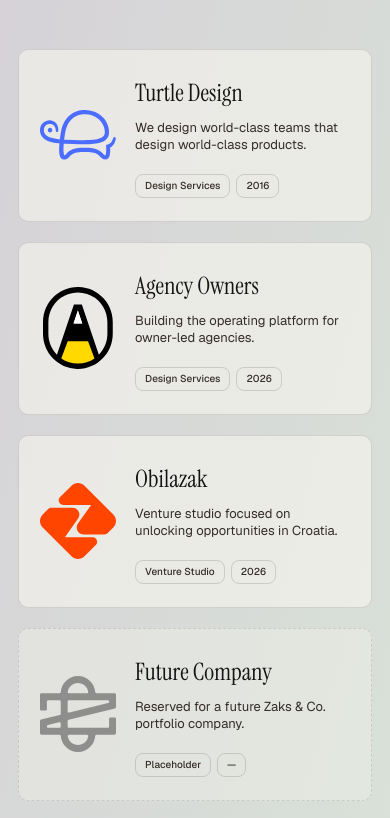
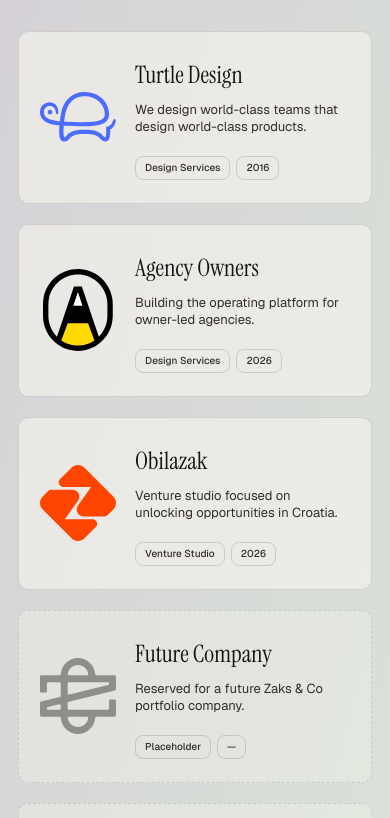
Before and after one commit to joshzak/zaks, a Next.js app: page / in a window 390 px wide. Shown: the part 466-1284 px from the top of the page. Built offline with nearby package versions, Linux system fonts and the light colour scheme.

Commit message:
Refine wordmark, placeholder copy, and mobile spacing

```diff
--- a/app/globals.css
+++ b/app/globals.css
@@ -44,7 +44,7 @@ a { color: inherit; }
   inset: 73px 0 auto;
   height: 91px;
   margin: 0;
-  color: var(--color-brand);
+  color: #2d3f42;
   font-family: var(--font-sans);
   font-size: 58px;
   font-weight: 600;
@@ -160,7 +160,7 @@ a.company-card:focus-visible { outline: 2px solid var(--color-brand); outline-of
 
 @media (max-width: 860px) {
   :root { --left-column-width: 100%; --right-column-width: 100%; --content-top: 0px; }
-  .site-shell { height: auto; min-height: 100vh; overflow: visible; padding: 42px 24px 60px; background: var(--spring-gradient); }
+  .site-shell { height: auto; min-height: 100vh; overflow: visible; padding: 24px 24px 60px; background: var(--spring-gradient); }
   .masthead { display: none; }
   .brand-left, .brand-right, .ampersand { position: static; display: inline; transform: none; }
   .brand-left::after, .ampersand::after { content: " "; }
--- a/app/portfolio.ts
+++ b/app/portfolio.ts
@@ -13,6 +13,6 @@ export const companies: Company[] = [
   { name: "Turtle Design", description: "We design world-class teams that design world-class products.", category: "Design Services", year: "2016", url: "https://turtle.design", logoPath: "/logos/turtle.svg", enabled: true, placeholder: false },
   { name: "Agency Owners", description: "Building the operating platform for owner-led agencies.", category: "Design Services", year: "2026", url: "https://agencyowners.com", logoPath: "/logos/agency-owners.svg", enabled: true, placeholder: false },
   { name: "Obilazak", description: "Venture studio focused on unlocking opportunities in Croatia.", category: "Venture Studio", year: "2026", url: "https://obilazak.com", logoPath: "/logos/obilazak.svg", enabled: true, placeholder: false },
-  { name: "Future Company", description: "Reserved for a future Zaks & Co. portfolio company.", category: "Placeholder", year: "—", url: null, logoPath: "/logos/zaks-co.svg", enabled: false, placeholder: true },
-  { name: "Future Company", description: "Reserved for a future Zaks & Co. portfolio company.", category: "Placeholder", year: "—", url: null, logoPath: "/logos/zaks-co.svg", enabled: false, placeholder: true }
+  { name: "Future Company", description: "Reserved for a future Zaks & Co portfolio company.", category: "Placeholder", year: "—", url: null, logoPath: "/logos/zaks-co.svg", enabled: false, placeholder: true },
+  { name: "Future Company", description: "Reserved for a future Zaks & Co portfolio company.", category: "Placeholder", year: "—", url: null, logoPath: "/logos/zaks-co.svg", enabled: false, placeholder: true }
 ];
```
